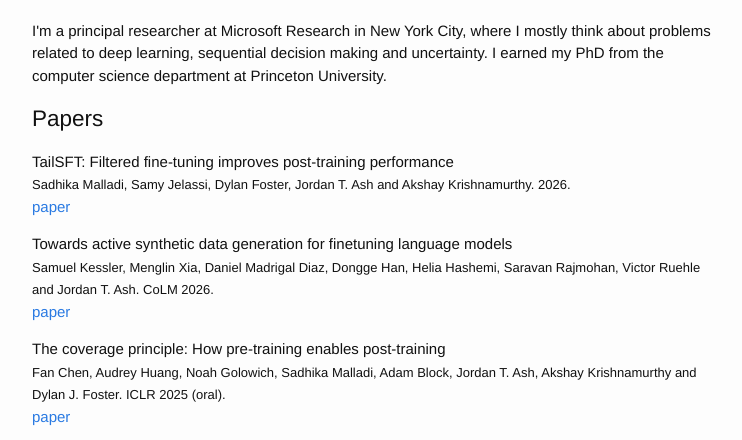
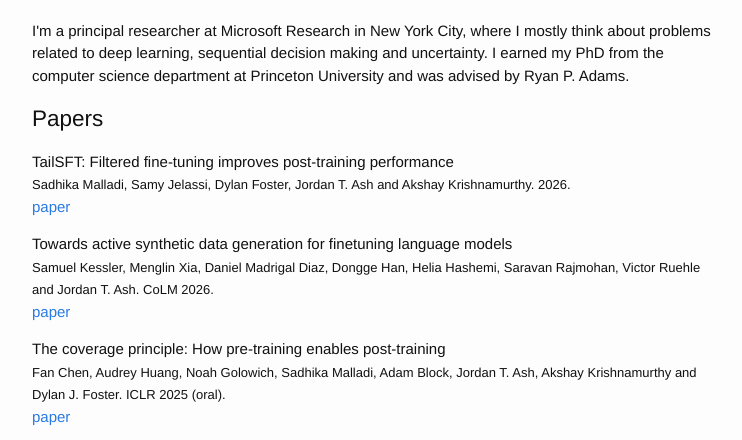
Before and after one commit to JordanAsh/jordanash.github.io, a plain HTML site: page index.html in a window 1280 px wide. Shown: the part 294-734 px from the top of the page, without its empty margins (263-1005 px from the left). Drawn offline with Linux system fonts and the light colour scheme.

Commit message:
Update index.html

```diff
--- a/index.html
+++ b/index.html
@@ -79,7 +79,7 @@
 
 
 <br>
-<p>I'm a principal researcher at Microsoft Research in New York City, where I mostly think about problems related to deep learning, sequential decision making and uncertainty. I earned my PhD from the computer science department at Princeton University.</p>
+<p>I'm a principal researcher at Microsoft Research in New York City, where I mostly think about problems related to deep learning, sequential decision making and uncertainty. I earned my PhD from the computer science department at Princeton University and was advised by Ryan P. Adams.</p>
 
 
 
```
